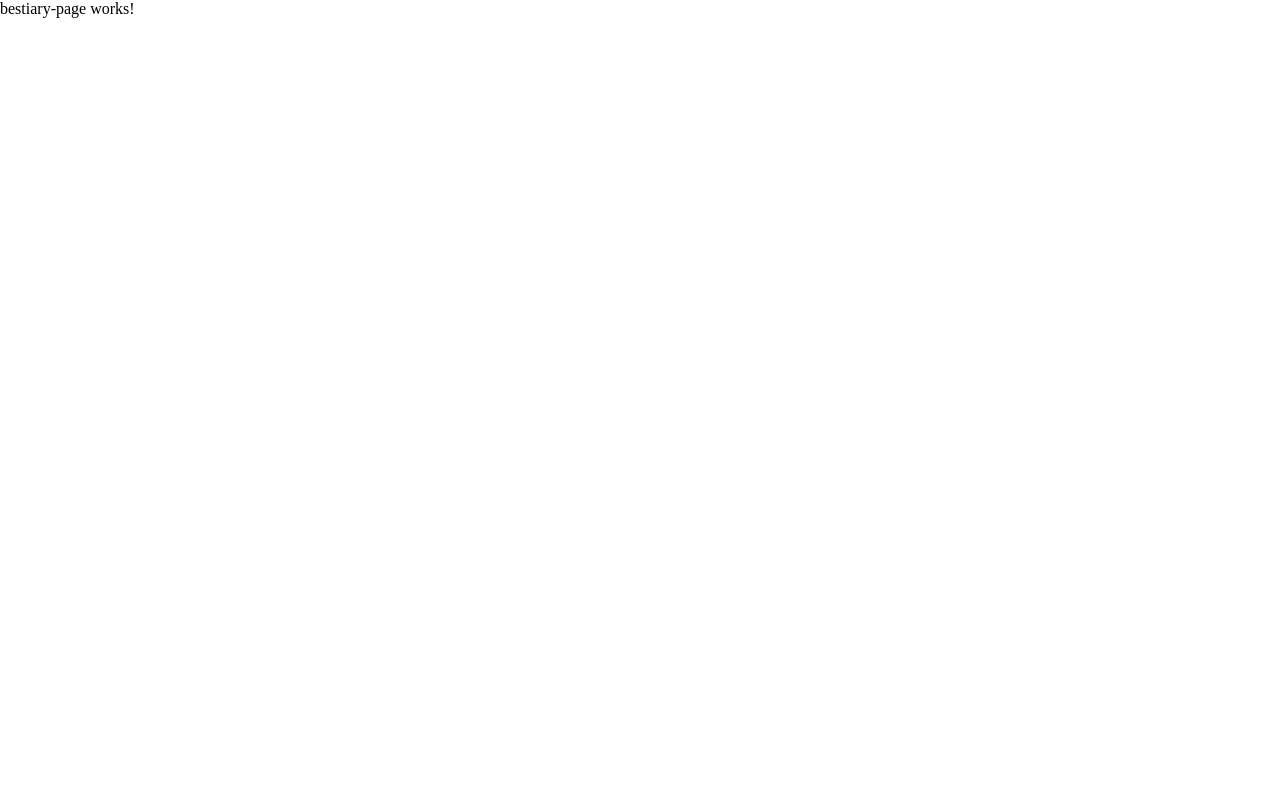
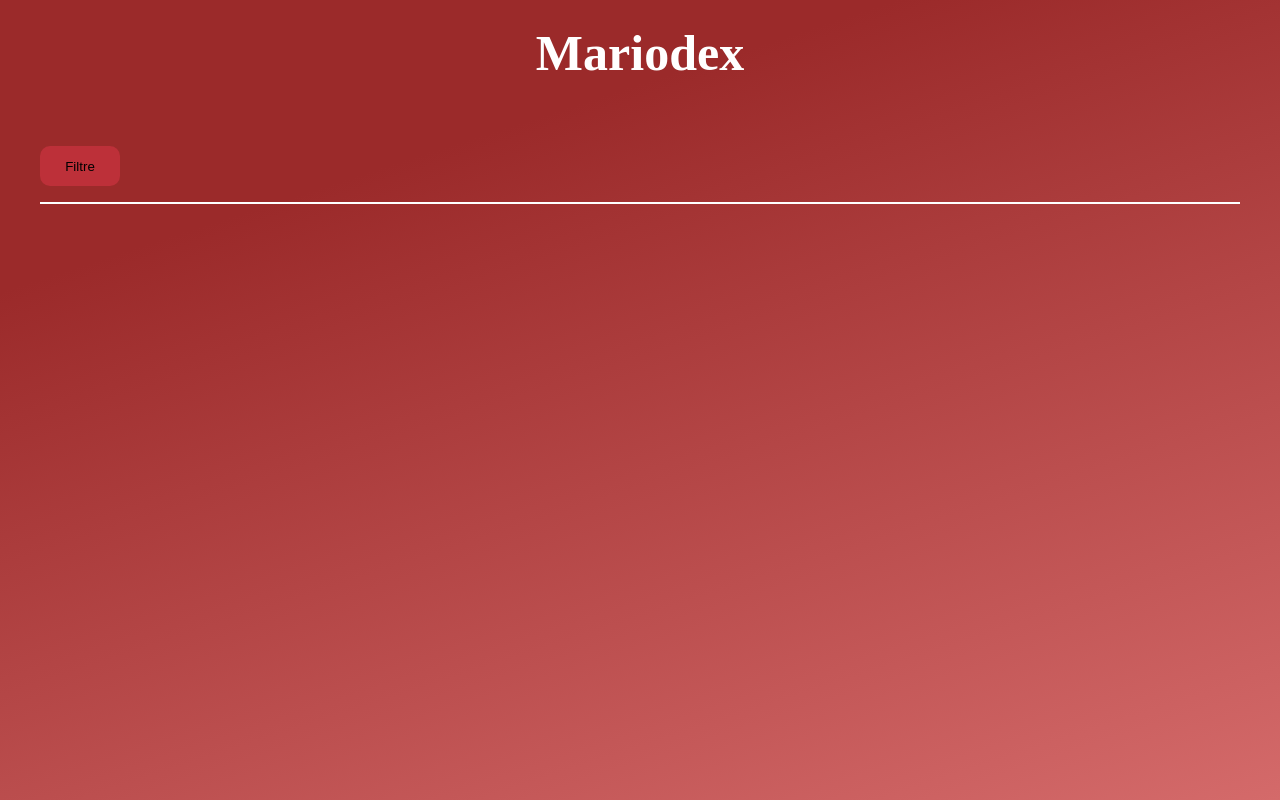
Before and after one commit to Redgakill/Front-MarioRixe, an Angular app: page /bestiary in a window 1280 px wide. Built offline with nearby package versions, Linux system fonts and the light colour scheme.

Commit message:
first personnalisation mariodex

```diff
--- a/src/app/pages/bestiary-page/bestiary-page.css
+++ b/src/app/pages/bestiary-page/bestiary-page.css
@@ -0,0 +1,38 @@
+.Background {
+  background: linear-gradient(162deg,rgba(155, 42, 42, 1) 24%, rgba(212, 106, 106, 1) 100%);
+}
+.viewport{
+  width: 100vw;  /* 100% de la largeur de la fenêtre */
+  height: 100vh;
+}
+.title{
+  text-align: center;
+  color: white;
+  font-size: 50px;
+  padding: 3vh;
+}
+.margin-5{
+  margin: 5vh;
+}
+.padding-5{
+  padding: 5vh;
+}
+.Line{
+  border: 0;           /* On enlève la bordure par défaut */
+  height: 2px;         /* L'épaisseur de la ligne */
+  background: white; /* Votre couleur (Hex, RGB ou nom) */
+  position: relative;
+  top: 2vh;
+}
+
+button{
+  width: 10vh;
+  height: 5vh;
+  background-color: #BD3039;
+  border:#B22222;
+  border-radius: 10px;
+}
+button:hover{
+  cursor: pointer;
+  background-color: #8B0000;
+}
--- a/src/app/pages/bestiary-page/bestiary-page.html
+++ b/src/app/pages/bestiary-page/bestiary-page.html
@@ -1 +1,11 @@
-<p>bestiary-page works!</p>
+<div class="Background viewport">
+  <div>
+    <h1 class="title">Mariodex</h1>
+  </div>
+  <div class="margin-5 ">
+    <nav>
+      <button>Filtre</button>
+    </nav>
+    <div class="Line"></div>
+  </div>
+</div>
--- a/src/app/pages/home-page/home-page.ts
+++ b/src/app/pages/home-page/home-page.ts
@@ -3,7 +3,7 @@ import {NgStyle} from '@angular/common';
 
 @Component({
   selector: 'app-home-page',
-  imports: [NgStyle],
+  imports: [],
   templateUrl: './home-page.html',
   styleUrl: './home-page.css',
 })
```
